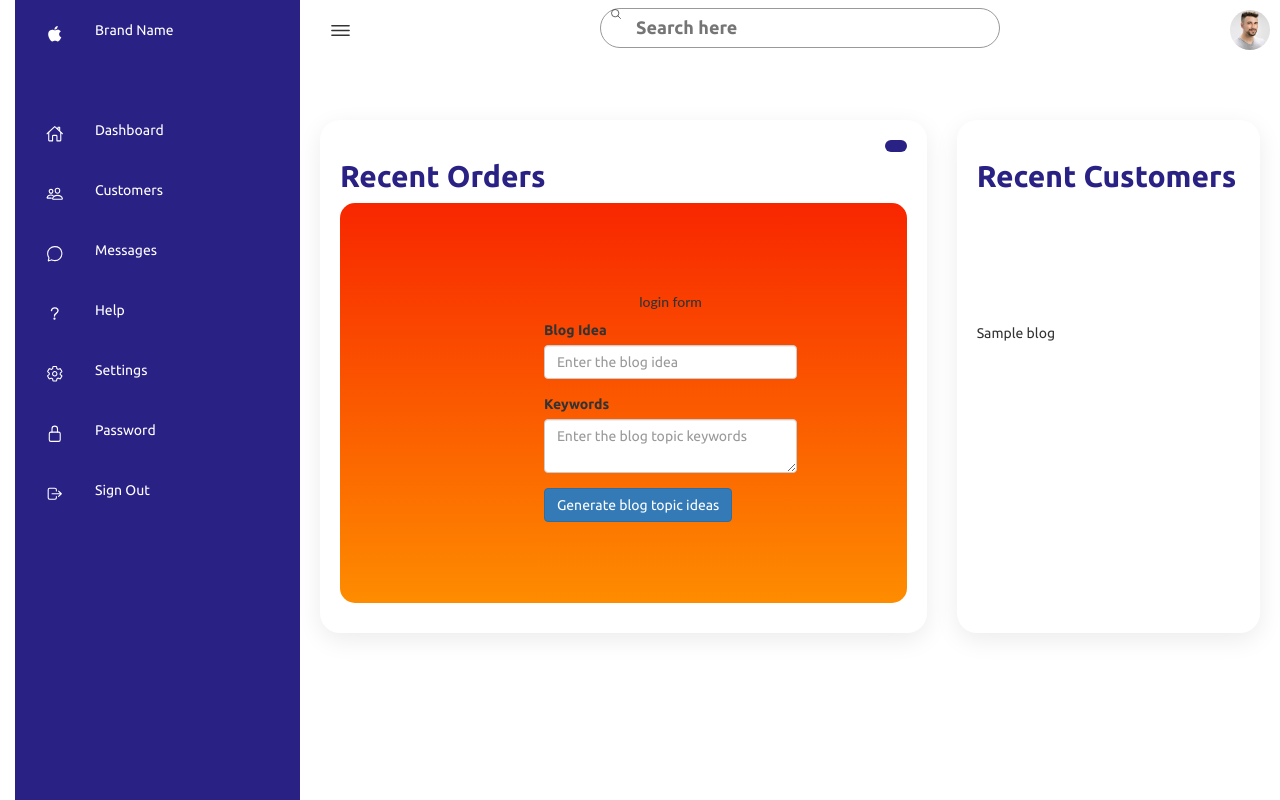
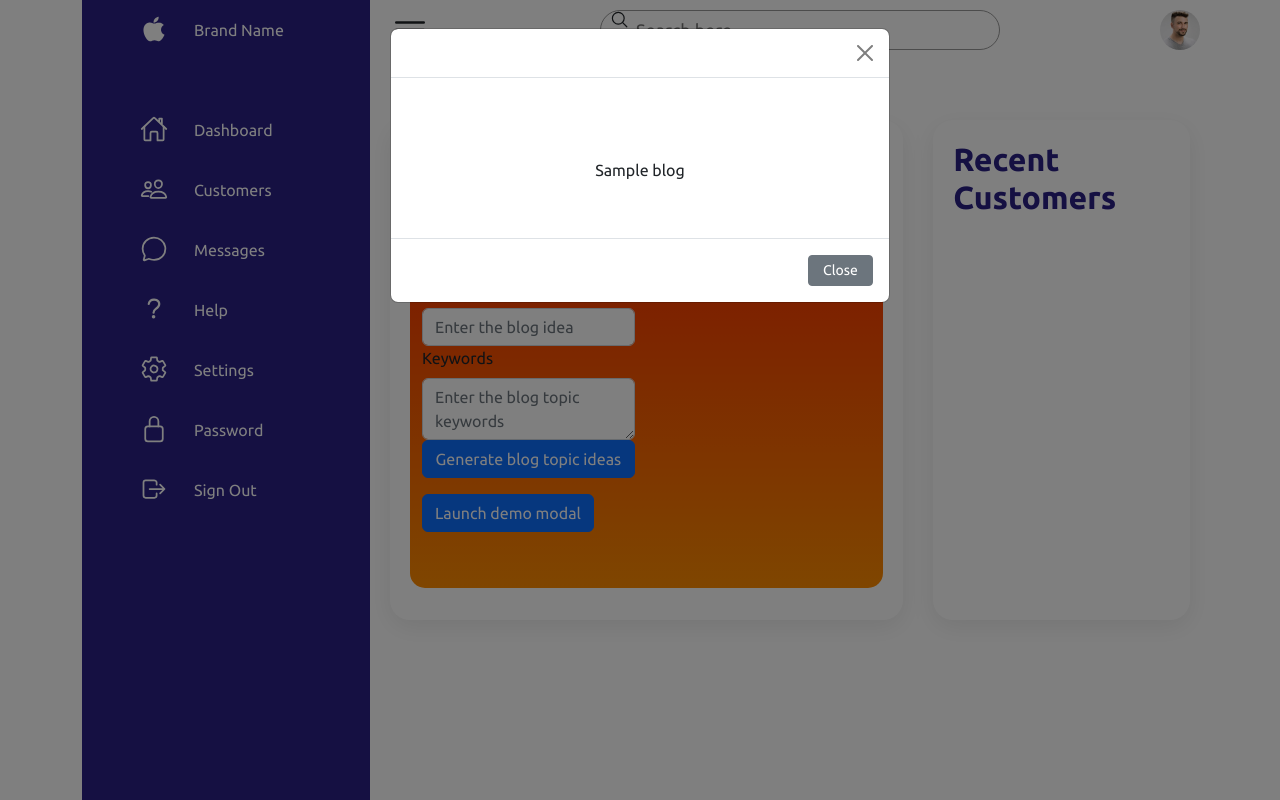
Before and after one commit to BillMuriu/Ai_writing_assistant, a Django app: template templates/dashboard/blog-topic.html in a window 1280 px wide. Run offline with Django 4.2, Linux system fonts and the light colour scheme; the template is opened without the code that fills it: most values are stand-ins (such as "Sample title", 1, 10 or a date in 2020); some libraries are stand-ins or nearby versions.

Commit message:
Today's iterations

```diff
--- a/templates/dashboard/blog-topic.html
+++ b/templates/dashboard/blog-topic.html
@@ -9,8 +9,12 @@
     <meta http-equiv="X-UA-Compatible" content="IE=edge">
     <meta name="viewport" content="width=device-width, initial-scale=1.0">
     <title>Responsive Admin Dashboard | Korsat X Parmaga</title>
+
     <!-- ======= Styles ====== -->
-    <link rel="stylesheet" href="https://maxcdn.bootstrapcdn.com/bootstrap/3.3.7/css/bootstrap.min.css">
+
+    <!-- <link href="https://cdn.jsdelivr.net/npm/bootstrap@5.0.2/dist/css/bootstrap.min.css" rel="stylesheet" integrity="sha384-EVSTQN3/azprG1Anm3QDgpJLIm9Nao0Yz1ztcQTwFspd3yD65VohhpuuCOmLASjC" crossorigin="anonymous"> -->
+    <link href="https://cdn.jsdelivr.net/npm/bootstrap@5.2.2/dist/css/bootstrap.min.css" rel="stylesheet" integrity="sha384-Zenh87qX5JnK2Jl0vWa8Ck2rdkQ2Bzep5IDxbcnCeuOxjzrPF/et3URy9Bv1WTRi" crossorigin="anonymous">
+    <!-- <link rel="stylesheet" href="https://maxcdn.bootstrapcdn.com/bootstrap/3.3.7/css/bootstrap.min.css"> -->
     <link rel="stylesheet" href="https://cdnjs.cloudflare.com/ajax/libs/font-awesome/4.7.0/css/font-awesome.min.css">
     <link rel="stylesheet" href="{% static 'tools/css/style.css' %}">
 </head>
@@ -147,6 +151,35 @@
                                                 <button class="btn btn-primary d-grid w-100" type="submit">Generate blog topic ideas</button>
                                             </div>
                                         </form>
+
+                                        <!-- Button trigger modal -->
+                                            <button type="button" class="btn btn-primary" data-bs-toggle="modal" data-bs-target="#myMessage">
+                                            Launch demo modal
+                                            </button>
+
+                                            <div class="modal fade" id="myMessage" tabindex="-1" aria-labelledby="myMessageLabel" aria-hidden="true">
+                                              <div class="modal-dialog">
+                                                <div class="modal-content">
+                                                  <div class="modal-header">
+                                                    <h5 class="modal-title" id="myMessageLabel"></h5>
+                                                    <button type="button" class="btn-close" data-bs-dismiss="modal" aria-label="Close"></button>
+                                                  </div>
+                                                  <div class="modal-body text-center">
+                                                    <div class="text-center text-success mt-3">
+                                                      <i class="far fa-check-circle fa-6x" style="color: #a5dc86;"></i>
+                                                    </div>
+                                                    <br>
+                                                    {% for blog in blogTopics %}
+                                                    <p>{{blog}}</p>
+                                                    <br>
+                                                    {% endfor %}
+                                                  </div>
+                                                  <div class="modal-footer">
+                                                    <button type="button" class="btn btn-secondary btn-sm" data-bs-dismiss="modal" style="width: 65px;">Close</button>
+                                                  </div>
+                                                </div>
+                                              </div>
+                                            </div>
                                     </div>
                                 </div>
                             </div>
@@ -161,21 +194,37 @@
                     </div>
 
                     {% for blog in blogTopics %}
-                      <p>{{blog}}</p>
-                      <br>
+                      <script src="https://code.jquery.com/jquery-3.6.0.min.js" integrity="sha256-/xUj+3OJU5yExlq6GSYGSHk7tPXikynS7ogEvDej/m4=" crossorigin="anonymous"></script>
+                      <script>
+                        $(document).ready(function() {
+                          $("#myMessage").modal('show');
+                        });
+                      </script>
+                      <!-- <p><script src="https://cdn.jsdelivr.net/npm/@popperjs/core@2.11.6/dist/umd/popper.min.js" integrity="sha384-oBqDVmMz9ATKxIep9tiCxS/Z9fNfEXiDAYTujMAeBAsjFuCZSmKbSSUnQlmh/jp3" crossorigin="anonymous"></script></p>
+                      <br> -->
                     {% endfor %}
+
+
+
+                        <!-- Modal -->
+
 
                 </div>
             </div>
         </div>
     </div>
 
+    <script src="https://code.jquery.com/jquery-3.6.0.min.js" integrity="sha256-/xUj+3OJU5yExlq6GSYGSHk7tPXikynS7ogEvDej/m4=" crossorigin="anonymous"></script>
+    <script src="https://cdn.jsdelivr.net/npm/@popperjs/core@2.11.6/dist/umd/popper.min.js" integrity="sha384-oBqDVmMz9ATKxIep9tiCxS/Z9fNfEXiDAYTujMAeBAsjFuCZSmKbSSUnQlmh/jp3" crossorigin="anonymous"></script>
+    <script src="https://cdn.jsdelivr.net/npm/bootstrap@5.2.2/dist/js/bootstrap.bundle.min.js" integrity="sha384-OERcA2EqjJCMA+/3y+gxIOqMEjwtxJY7qPCqsdltbNJuaOe923+mo//f6V8Qbsw3" crossorigin="anonymous"></script>
+    <!-- <script src="https://cdn.jsdelivr.net/npm/bootstrap@5.0.2/dist/js/bootstrap.bundle.min.js" integrity="sha384-MrcW6ZMFYlzcLA8Nl+NtUVF0sA7MsXsP1UyJoMp4YLEuNSfAP+JcXn/tWtIaxVXM" crossorigin="anonymous"></script> -->
+    <script type="module" src="https://unpkg.com/ionicons@5.5.2/dist/ionicons/ionicons.esm.js"></script>
+    <script nomodule src="https://unpkg.com/ionicons@5.5.2/dist/ionicons/ionicons.js"></script>
     <!-- =========== Scripts =========  -->
     <script src="{% static 'tools/js/main.js' %}"></script>
 
     <!-- ====== ionicons ======= -->
-    <script type="module" src="https://unpkg.com/ionicons@5.5.2/dist/ionicons/ionicons.esm.js"></script>
-    <script nomodule src="https://unpkg.com/ionicons@5.5.2/dist/ionicons/ionicons.js"></script>
+
 </body>
 
 </html>
--- a/zanshin/settings.py
+++ b/zanshin/settings.py
@@ -124,7 +124,7 @@ USE_TZ = True
 
 # LOGIN_REDIRECT_URL = 'dashboard'
 LOGIN_URL = 'login'
-OPENAI_API_KEYS = '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'
+OPENAI_API_KEYS = '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'
 
 
 DJANGORESIZED_DEFAULT_SIZE = [500, 500]
```
